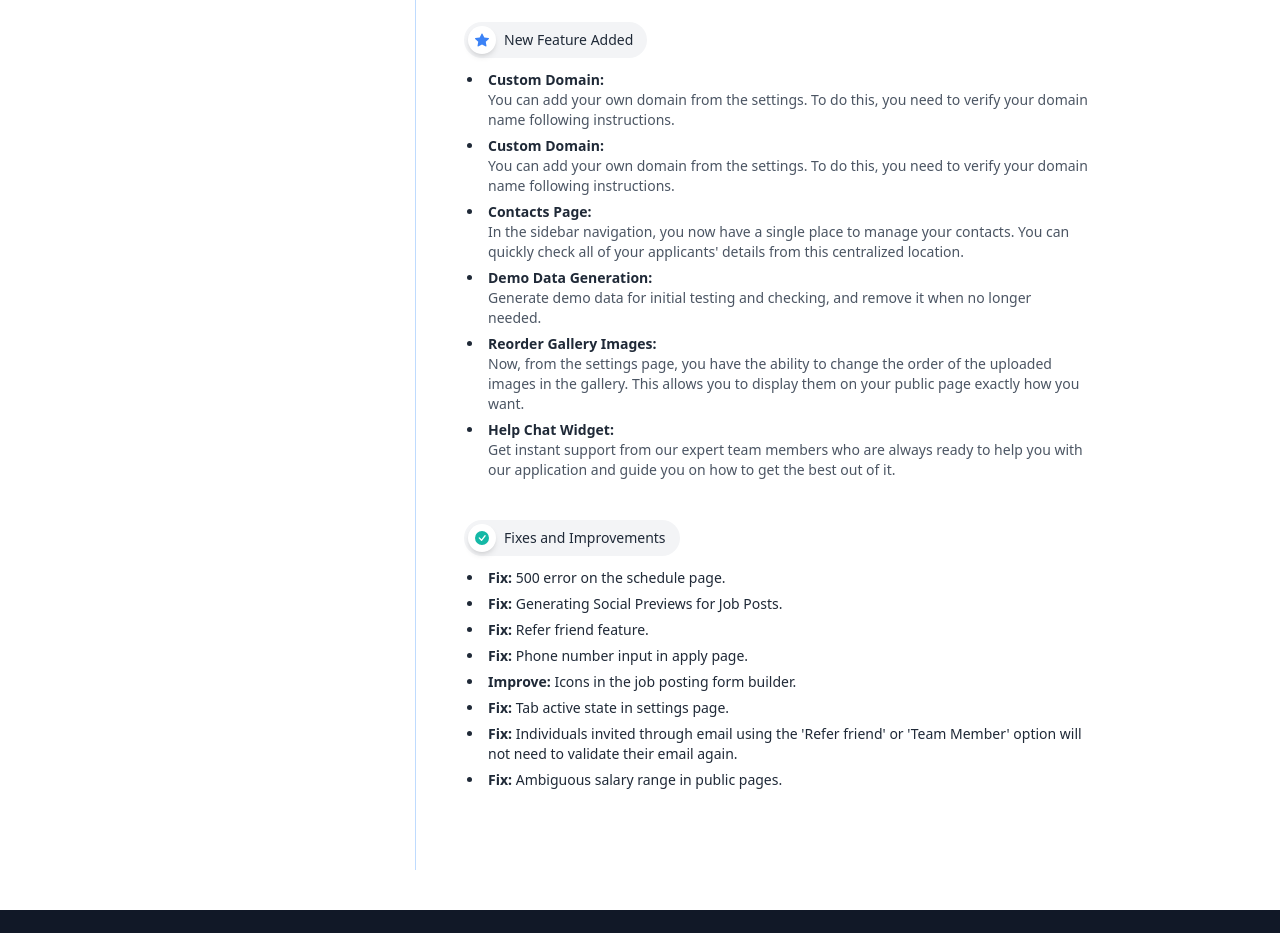
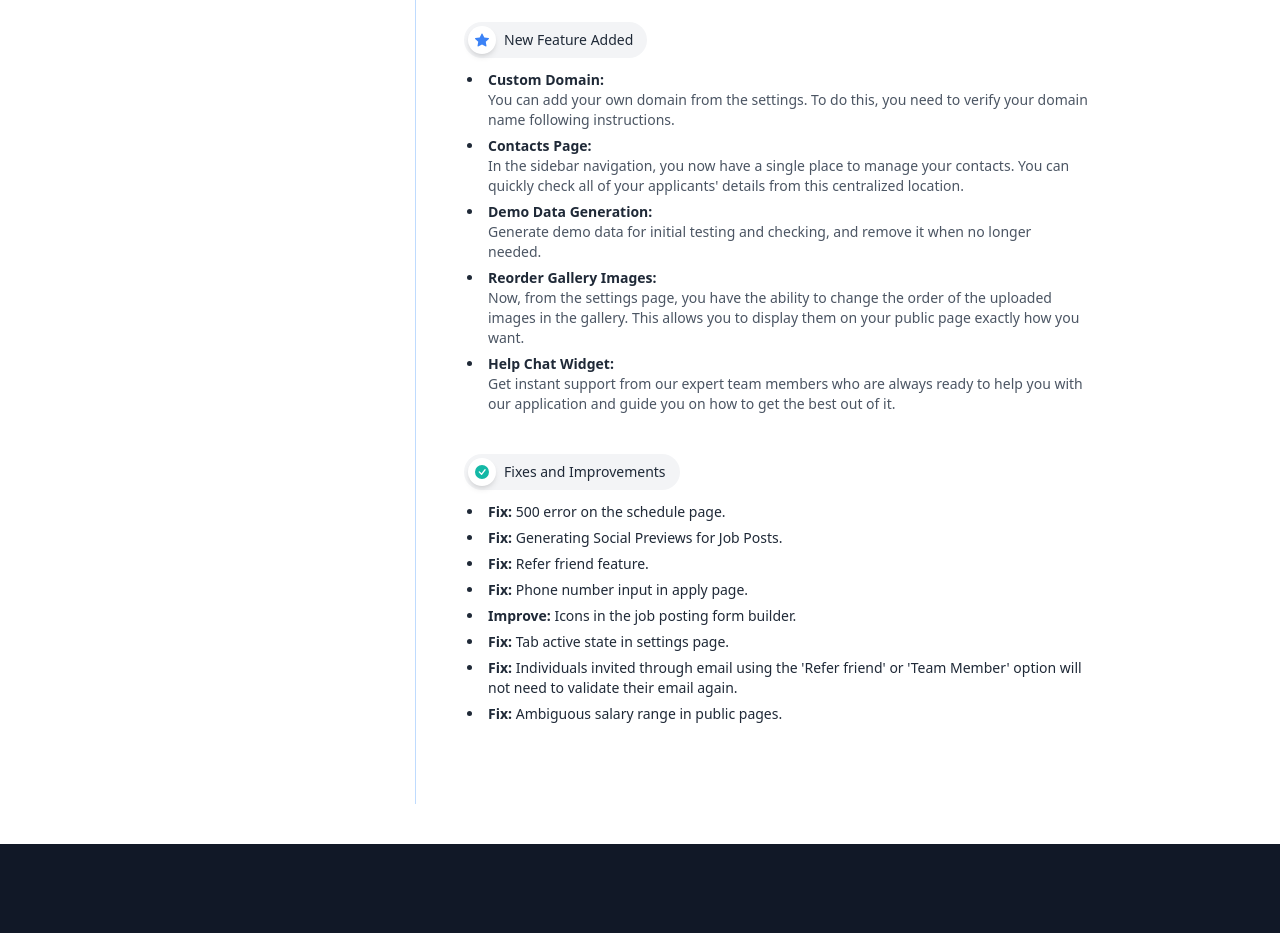
Before and after one commit to JuggleHire/jugglehire.com, a Nuxt app: page /changelog in a window 1280 px wide. Shown: the part 2640-3573 px from the top of the page. Built offline with nearby package versions, Linux system fonts and the light colour scheme; what vue-datocms would draw is missing.

Commit message:
chore: remove duplicate entry in v0.1.0

```diff
--- a/pages/changelog.vue
+++ b/pages/changelog.vue
@@ -81,29 +81,6 @@ const changeLogs = [
                 description: 'Implemented reminders for non-signed-up users within the next 3 days.',
             }
         ],
-        // improvements: [
-        //     { type: 'Improved', description: 'Bullet list or numbered list styling in circular details.' },
-        //     { type: 'Resolved', description: 'Unique validation error when creating new teams.' },
-        //     { type: 'Enhanced', description: 'Admin section functionalities.' },
-        //     { type: 'Quick fixes', description: 'For markings, checklist, and notifications.' },
-        //     { type: 'Enhanced', description: 'Inbox functionality.' },
-        //     { type: 'Improved', description: 'Job application bugs.' },
-        //     { type: 'Rearranged', description: 'Side link position for better navigation.' },
-        //     { type: 'Updated', description: 'Candidate listing page texts.' },
-        //     { type: 'Improved', description: 'Contacts page functionalities.' },
-        //     { type: 'Updated', description: 'Email template page text for clarity.' },
-        //     { type: 'Enhanced', description: 'Role description text.' },
-        //     { type: 'Improved', description: 'Job public page layout and button functionality.' },
-        //     { type: 'Resolved', description: 'Login issues and access errors.' },
-        //     { type: 'Fixed', description: 'Contact page redirection issue and added more test cases for settings pages.' },
-        //     { type: 'Resolved', description: 'Team and profile page 500 errors due to file loading issues.' },
-        //     { type: 'Fixed', description: 'Phone number component modifications and other minor issues.' },
-        //     { type: 'Refactored', description: 'Tel input styles for better consistency.' },
-        //     { type: 'Unit tests and refactoring', description: 'For user-related functionalities.' },
-        //     { type: 'Added', description: 'Domain verification tests for stability.' },
-        //     { type: 'Added', description: 'Default CSS to enhance overall styling.' },
-        //     { type: 'Improved', description: 'Overall testing duration and process.' },
-        // ]
         improvements: [
             { type: 'Fixed', description: 'Enhanced job public page layout and button functionality.' },
             { type: 'Fixed', description: 'Resolved issues with the inbox.' },
@@ -154,10 +131,6 @@ const changeLogs = [
                 description: 'You can add your own domain from the settings. To do this, you need to verify your domain name following instructions.',
             },
             {
-                title: 'Custom Domain',
-                description: 'You can add your own domain from the settings. To do this, you need to verify your domain name following instructions.',
-            },
-            {
                 title: 'Contacts Page',
                 description: 'In the sidebar navigation, you now have a single place to manage your contacts. You can quickly check all of your applicants\' details from this centralized location.',
             },
```
